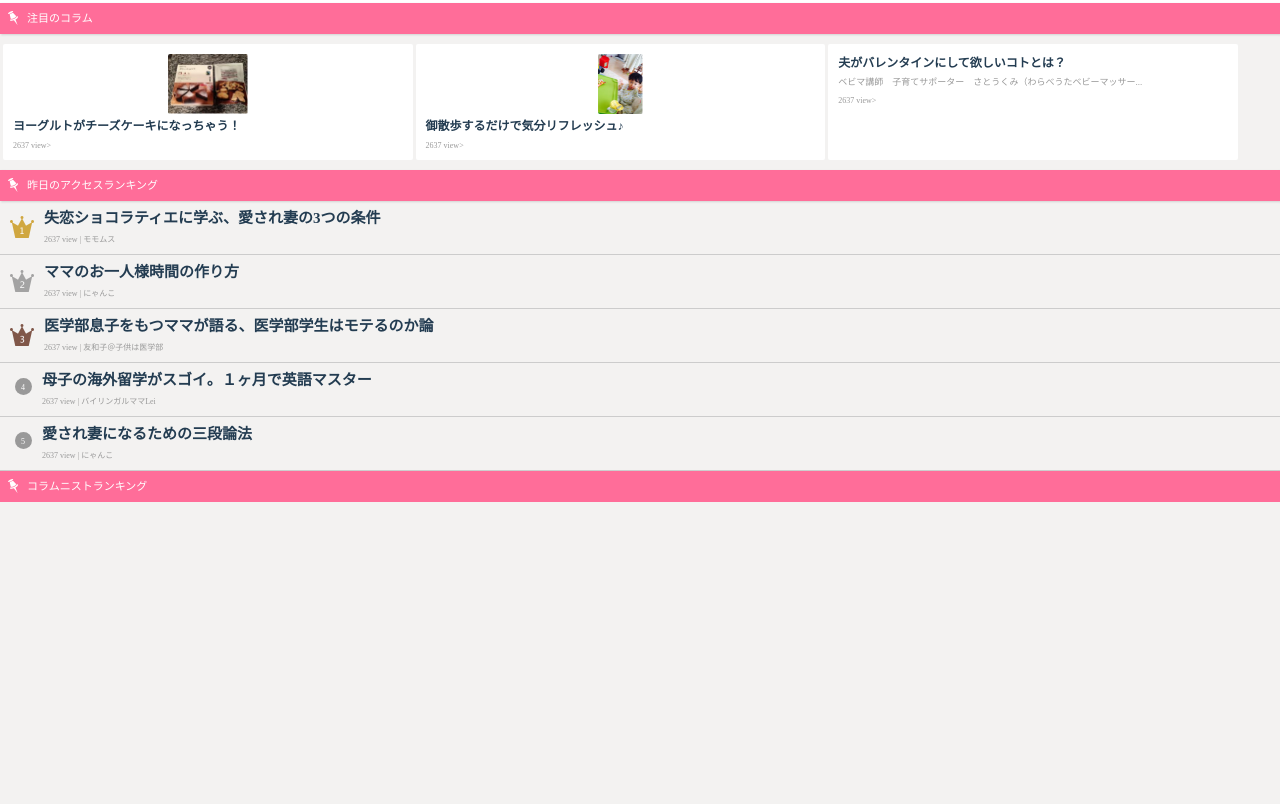
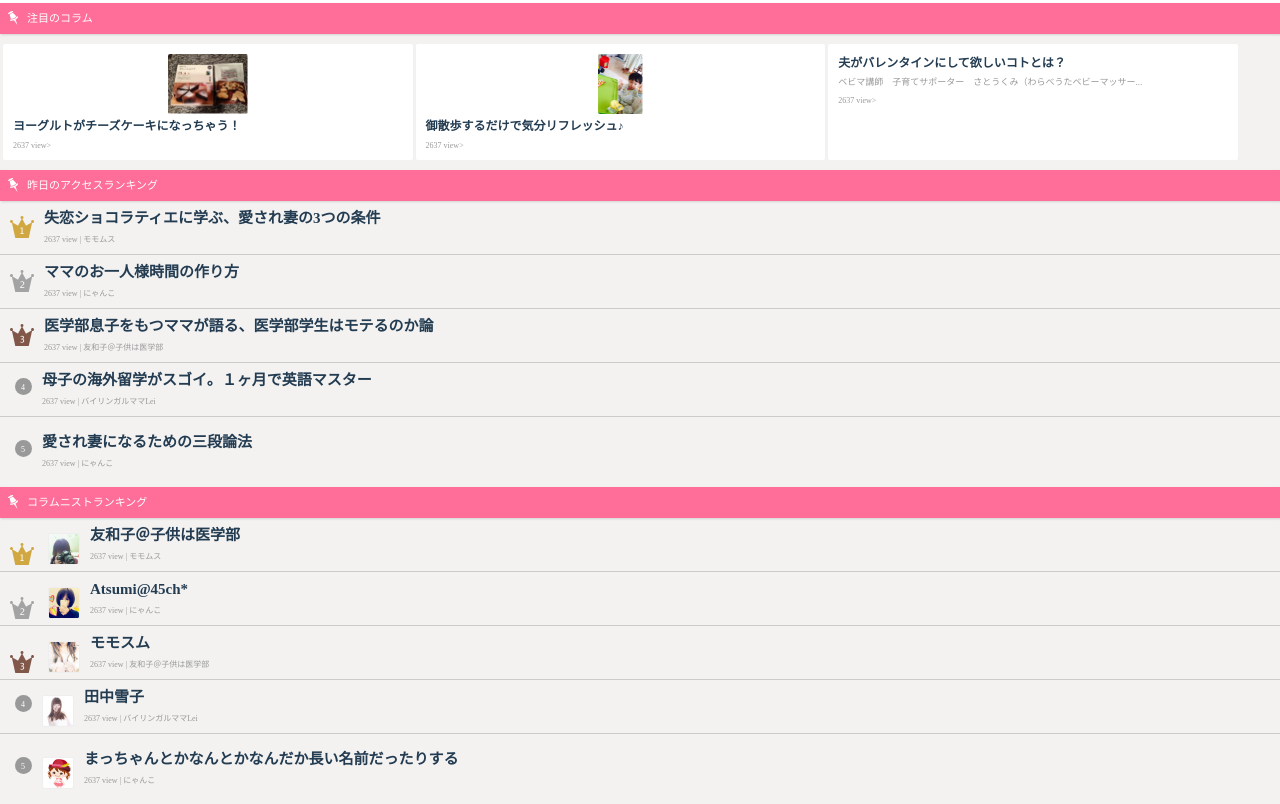
Before and after one commit to cchocoor/cchocoor_sample, a plain HTML site: page amemama/index.html in a window 1280 px wide. Shown: the part 690-1494 px from the top of the page. Before the commit the page ends 1192 px from the top, so only its background shows below. Drawn offline with Linux system fonts and the light colour scheme.

Commit message:
追加ー！
Signed-off-by: takaishi_rikako <takaishi_rikako@cyberagent.co.jp>

```diff
--- a/amemama/css/index.css
+++ b/amemama/css/index.css
@@ -295,9 +295,6 @@ li.picup-contents:nth-child(6) {
 .picup-contents-btn {
 	padding: 10px;
 }
-.ysd-acc-lank {
-	padding: 10px;
-}
 .lanking-tips {
 	float: left;
 }
@@ -318,6 +315,12 @@ li.picup-contents:nth-child(6) {
 
 .ysd-acc-lank {
 border-bottom: 1px solid #ccc;
+clear: both;
+padding: 10px;
+vertical-align: middle;
+}
+li.ysd-acc-lank:nth-child(5) {
+	border-bottom: none;
 }
 .maru {
 	width: 9px;
@@ -328,11 +331,19 @@ border-bottom: 1px solid #ccc;
 	color: #FFF;
 	font-size: 8px;
 	font-weight: lighter;
-	margin: 5px 10px 5px 5px;
+	margin: 5px 10px 30px 5px;
+	float: left;
 }
 .num {
 	padding: 2px;
+	/*float: left;*/
 }
 .pdding-class {
 	padding: 4px;
 }
+.c-center {
+	vertical-align: middle;
+}
+/*.f-class {
+	float: left;
+}*/
--- a/amemama/index.html
+++ b/amemama/index.html
@@ -183,31 +183,61 @@
 		<img src="images/picup/pin.png" height="14" width="11" alt="" class="pin-position">
 		<div class="f-color-bar f-size-22">コラムニストランキング</div>
 	</div>
-	<!-- <div>
-		<div>
-			<div class="lanking-tips">1</div>失恋ショコラティエに学ぶ、愛され妻の3つの条件
-			<div class="view-count f-weight_l f-size-16 f-color-pu-sub ">2637 view | モモムス</div>
+	<ul>
+		<li class="ysd-acc-lank clearfix">
+			<div class="lanking-tips">
+				<img src="images/topics/lanking-tips_1.png" height="22" width="24" alt="">
+				<img src="images/topics/images/images_15.png" height="32" width="32" alt="">
 			</div>
 			<div>
-			<div class="lanking-tips">2</div>
-			ママのお一人様時間の作り方
-			<div class="view-count f-weight_l f-size-16 f-color-pu-sub ">2637 view | にゃんこ</div>
+				<p class="catch-copy f-size-30 f-color-pu f-weight_b">友和子＠子供は医学部</p>
+				<p class="view-count f-weight_l f-size-16 f-color-pu-sub ">2637 view  |  モモムス</p>
+			</div>
+		</li>
+		<li class="ysd-acc-lank">
+			<div class="lanking-tips">
+				<img src="images/topics/lanking-tips_2.png" height="22" width="24" alt="">
+				<img src="images/topics/images/images_18.png" height="32" width="32" alt="">
 			</div>
 			<div>
-			<div class="lanking-tips">3</div>
-			医学部息子をもつママが語る、医学部学生はモテるのか論
-			<div class="view-count f-weight_l f-size-16 f-color-pu-sub ">2637 view | 友和子＠子供は医学部</div>
+				<p class="catch-copy f-size-30 f-color-pu f-weight_b">Atsumi@45ch*</p>
+				<p class="view-count f-weight_l f-size-16 f-color-pu-sub ">2637 view  |  にゃんこ</p>
 			</div>
-		<div>
-			<div class="lanking-tips">4</div>
-			母子の海外留学がスゴイ。１ヶ月で英語マスター
-			<div class="view-count f-weight_l f-size-16 f-color-pu-sub ">2637 view | バイリンガルママLei</div>
+		</li>
+		<li class="ysd-acc-lank">
+			<div class="lanking-tips">
+				<img src="images/topics/lanking-tips_3.png" height="22" width="24" alt="">
+				<img src="images/topics/images/images_20.png" height="32" width="32" alt="">
 			</div>
-		<div>
-			<div class="lanking-tips">5</div>
-			愛され妻になるための三段論法
-			<div class="view-count f-weight_l f-size-16 f-color-pu-sub ">2637 view  モモムス| にゃんこ</div>
+			<div class="c-center">
+				<p class="catch-copy f-size-30 f-color-pu f-weight_b">モモスム</p>
+			    <p class="view-count f-weight_l f-size-16 f-color-pu-sub ">2637 view  |  友和子＠子供は医学部</p>
 			</div>
-	</div> -->
+		</li>
+		<li class="ysd-acc-lank">
+			<div class="lanking-tips">
+				<div class="maru pdding-class">
+					<p class="num">4</p>
+				</div>
+				<img src="images/topics/images/images_22.png" height="32" width="32" alt="">
+			</div>
+			<div class="f-class">
+				<p class="catch-copy f-size-30 f-color-pu f-weight_b">田中雪子</p>
+				<p class="view-count f-weight_l f-size-16 f-color-pu-sub ">2637 view  |  バイリンガルママLei</p>
+			</div>
+		</li>
+		<li class="ysd-acc-lank">
+			<div class="lanking-tips">
+				<div class="maru pdding-class">
+					<p class="num">5</p>
+				</div>
+				<img src="images/topics/images/images_24.png" height="32" width="32" alt="">
+			</div>
+			<div class="f-class">
+				<p class="catch-copy f-size-30 f-color-pu f-weight_b">まっちゃんとかなんとかなんだか長い名前だったりする</p>
+				<p class="view-count f-weight_l f-size-16 f-color-pu-sub ">2637 view  |  にゃんこ</p>
+			</div>
+		</li>
+	</ul>
 </body>
 </html>
```
Lines whose indentation alone changed are shown as unchanged.
